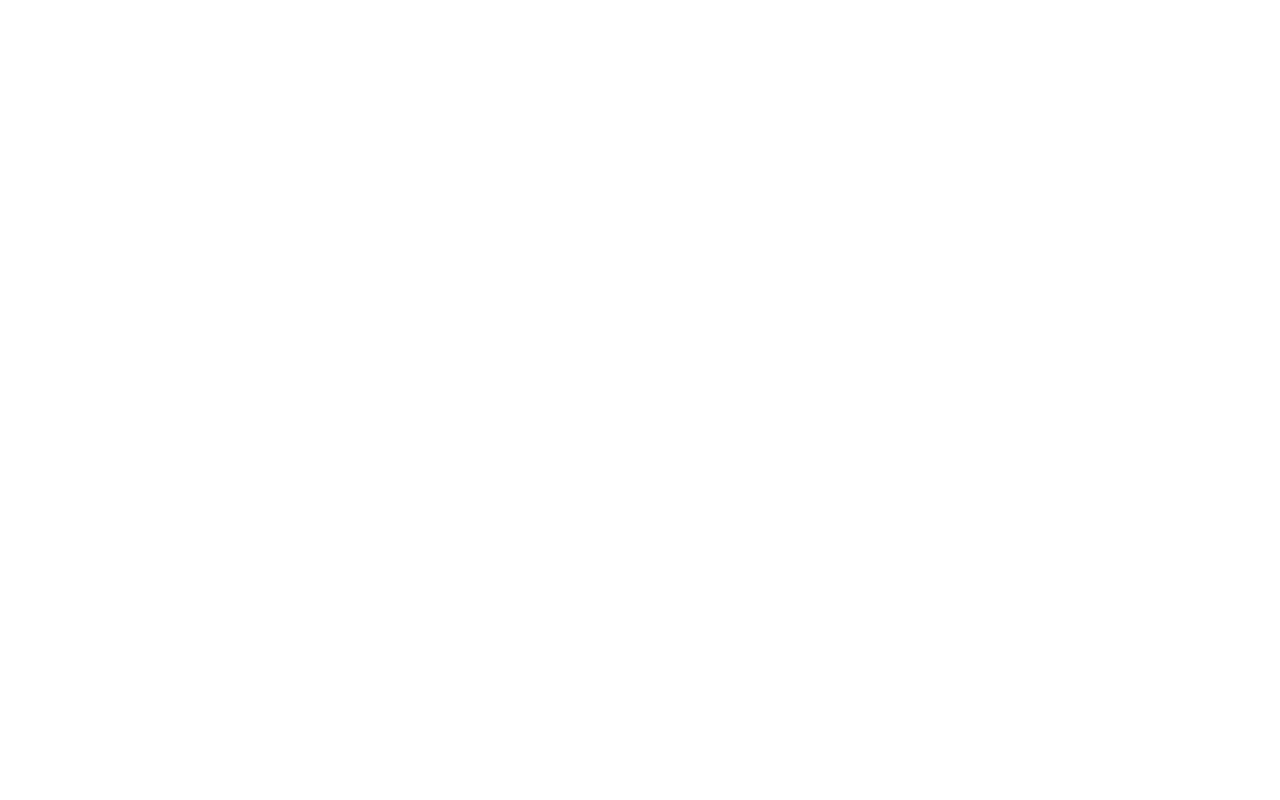
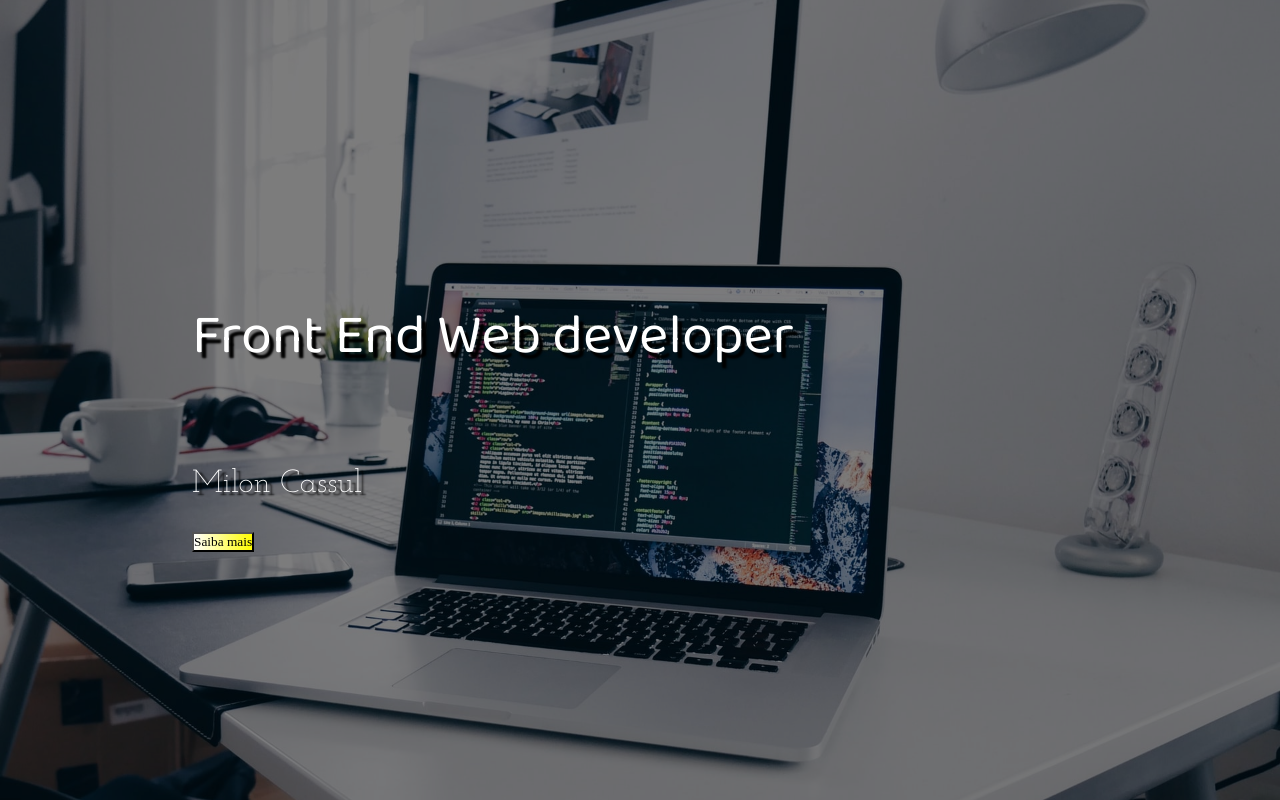
Before and after one commit to miltoncassul/portifolio, a plain HTML site: page index.html in a window 1280 px wide. Drawn offline with Linux system fonts and the light colour scheme.

Commit message:
Alteração
Alteração no código...

```diff
--- a/index.html
+++ b/index.html
@@ -4,9 +4,24 @@
     <meta charset="UTF-8">
     <meta name="viewport" content="width=device-width, inicial-scale=1.0">
     <link rel="stylesheet" href="style.css">
-    <title>Portifolio</title>
+    <link rel="apple-touch-icon" sizes="180x180" href="imagens/apple-touch-icon.png">
+    <link rel="icon" type="image/png" sizes="32x32" href="imagens/favicon-32x32.png">
+    <link rel="icon" type="image/png" sizes="16x16" href="imagens/favicon-16x16.png">
+    <link rel="manifest" href="/site.webmanifest">
+    <title>Portfolio</title>
 </head>
 <body>
-
+    <div class="container">
+        <header>
+            <div class="img-wrapper">
+                <img src="imagens/background.jpg" alt>
+            </div>
+            <div class="banner">
+                <h1>Front End Web developer</h1>
+                <p>Milon Cassul</p>
+                <button>Saiba mais</button>
+            </div>
+        </header>
+    </div>
 </body>
 </html>
--- a/style.css
+++ b/style.css
@@ -1,3 +1,65 @@
 @import url('https://fonts.googleapis.com/css2?family=Baloo+Da+2:wght@400;500;600;700;800&family=Josefin+Sans:ital,wght@0,300;0,400;0,600;0,700;1,300;1,400;1,600&family=Josefin+Slab:ital,wght@0,300;0,400;0,600;0,700;1,300;1,400;1,600&family=Mali:ital,wght@0,200;0,300;0,400;0,500;1,200;1,300;1,400&display=swap');
 
 @import url("https://cdnjs.cloudflare.com/ajax/libs/font-awesome/5.15.3/css/all.min.css");
+
+
+*{
+    margin: 0;
+    padding: 0;
+}
+
+header{
+    width: 100%;
+    height: 100vh;
+    overflow: hidden;
+    position: relative;
+}
+
+.img-wrapper{
+    width: 100%;
+    height: 100%;
+    overflow: hidden;
+    background-color: black;
+}
+
+.img-wrapper img{
+    width: 100%;
+    height: 100%;
+    object-fit: cover;
+    opacity: 0.5;
+}
+
+.banner{
+    position: absolute;
+    top: 30%;
+    left: 15%;
+}
+
+.banner h1{
+    color: white;
+    font-size: 3.5rem;
+    font-family: "Baloo Da 2", serif;
+    font-weight: 200;
+    text-shadow: .3rem .4rem 2px rgba(0, 0, 0, 4);
+    line-height: 3.5;
+    margin-bottom: 2rem;
+}
+
+.banner p{
+    color:#fff;
+    font-size: 2rem;
+    font-family: "Josefin Slab", serif;
+    font-weight: 200;
+    text-shadow: .3rem .2rem 2px rgba(0, 0, 0, 4);
+    margin-bottom: 2rem;
+}
+
+.banner button{
+    font-family: "Muli", serif;
+    color: #000;
+    background: #fffc00;  /* fallback for old browsers */
+    background: -webkit-linear-gradient(to right, #ffffff, #fffc00);  /* Chrome 10-25, Safari 5.1-6 */
+    background: linear-gradient(to right, #ffffff, #fffc00); /* W3C, IE 10+/ Edge, Firefox 16+, Chrome 26+, Opera 12+, Safari 7+ */
+    padding: 1rem, 3rem;
+
+}
```
Also changed, not shown: imagens/android-chrome-192x192.png (renamed from android-chrome-192x192.png), imagens/android-chrome-512x512.png (renamed from android-chrome-512x512.png), imagens/apple-touch-icon.png (renamed from apple-touch-icon.png), imagens/background.jpg (added), imagens/favicon-16x16.png (renamed from favicon-16x16.png), imagens/favicon-32x32.png (renamed from favicon-32x32.png), site.webmanifest.
